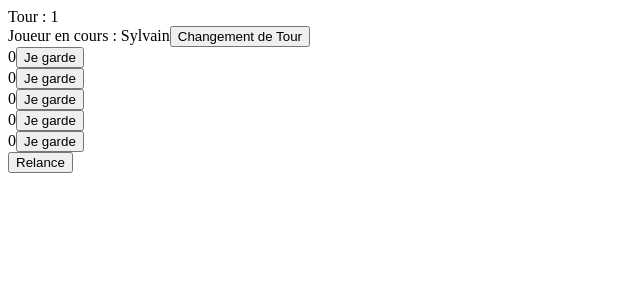
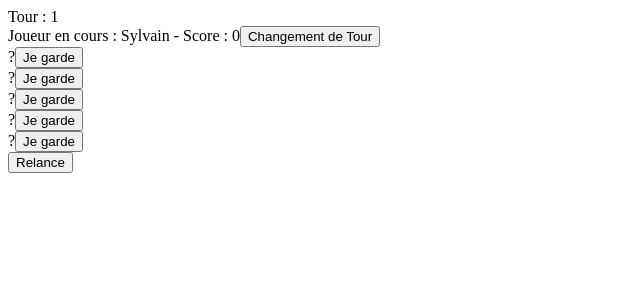
Before and after one commit to Sylvain-Caron/JeuDeYams, an Angular app: page / in a window 1280 px wide. Shown: the top 300 px of the page, without its empty margins (0-640 px from the left). Built offline with nearby package versions, Linux system fonts and the light colour scheme.

Commit message:
Modification sur certains services + ajouts fonctions

```diff
--- a/src/app/dice/Dice.ts
+++ b/src/app/dice/Dice.ts
@@ -10,4 +10,12 @@ export class Dice {
         this.relance = 3;
         this.lock = false;
     }
+
+    setValeur(value : number) {
+        this.valeur = value;
+    }
+
+    getValeur() {
+        return this.valeur;
+    }
 }
--- a/src/app/dice/dice.component.html
+++ b/src/app/dice/dice.component.html
@@ -1,5 +1,6 @@
 <div *ngFor="let dice of allDice">
-    <span>{{ dice.valeur }}</span>
+    <span *ngIf="dice.valeur == 0">?</span>
+    <span *ngIf="dice.valeur != 0">{{ dice.valeur }}</span>
     <button (click)="callLock(dice)">Je garde</button>
 </div>
 
--- a/src/app/score-calcul.service.ts
+++ b/src/app/score-calcul.service.ts
@@ -9,17 +9,19 @@ export class ScoreCalculService {
 
   constructor() { }
 
-  getValeur(listDice : Dice[]) {
+  getValuesDice(listDice : Dice[]) {
     let listValeurDice = []
     for(var dice of listDice){
-      listValeurDice.push(dice.valeur)
+      listValeurDice.push(dice.getValeur());
+      dice.setValeur(0); //On reset la valeur du dès pour le prochain joueur
     }
     return listValeurDice
   }
 
   calculScore(listDice : Dice[], leJoueur : Joueur) {
-    let listValeurDice = this.getValeur(listDice)
+    let listValeurDice = this.getValuesDice(listDice)
     let dicValeur : any = {}
+    let valeur = 0;
     console.log("Dans la fonction calculScore avec la liste des dès et le Joueur : " + leJoueur)
     for(var dice of listValeurDice){
       console.log(dice)
@@ -28,11 +30,17 @@ export class ScoreCalculService {
       } else {
         dicValeur[dice] = 1;
       }
+      valeur += dice // TEST
     }
     console.log(dicValeur)
     console.log("Joueur : " + leJoueur.nom)
-
+    console.log("Valeur : " + valeur)
+    leJoueur.score += valeur;
     // Avec la liste des dès on peut faire nos calculs
   }
 
+  callResetRelance(listDice : Dice[]) {
+    //Reçois la liste des Dès (object) et appel une fonction dans le service Dice pour remettre la relance à 3 pour le prochaine Joueur
+  }
+
 }
--- a/src/app/tour.service.ts
+++ b/src/app/tour.service.ts
@@ -18,9 +18,11 @@ export class TourService {
       if(leTour.actuelJoueur == joueur1 && this.finDuJeu != true)
       {
         leTour.actuelJoueur = joueur2;
+        leTour.previousJoueur = joueur1;
       }
       else if(leTour.actuelJoueur == joueur2 && this.finDuJeu != true){
         leTour.actuelJoueur = joueur1;
+        leTour.previousJoueur = joueur2;
       }
       if(leTour.tour == 10)
       {
--- a/src/app/tour/Tour.ts
+++ b/src/app/tour/Tour.ts
@@ -3,6 +3,7 @@ import { Joueur } from "../joueur/Joueur";
 export class Tour {
     tour = 1;
     actuelJoueur !: Joueur;
+    previousJoueur !: Joueur;
 
     constructor (joueur : Joueur) {
         this.actuelJoueur = joueur;
--- a/src/app/tour/tour.component.html
+++ b/src/app/tour/tour.component.html
@@ -1,6 +1,7 @@
 <div>
     <span>Tour : {{ tour.tour }}</span> <br/>
-    <span>Joueur en cours : {{ tour.actuelJoueur.nom }}</span>
+    <span> Joueur en cours : {{ tour.actuelJoueur.nom }} -</span>
+    <span> Score : {{ tour.actuelJoueur.score }}</span>
     <button (click)="callChangeTour()">Changement de Tour</button>
 
    <!-- <app-dice></app-dice> -->
--- a/src/app/tour/tour.component.ts
+++ b/src/app/tour/tour.component.ts
@@ -34,12 +34,12 @@ export class TourComponent implements OnInit {
 
   callChangeTour() { //Envoie l'objet Tour avec les dernières modifications pour l'update dans le main
     if(this.listDice != null && this.tour.tour < 10) {
-      let tour = this.tourS.changeTour(this.tour, this.joueur1, this.joueur2);
+      let tour = this.tourS.changeTour(this.tour, this.joueur1, this.joueur2); //Changement de tour qui interchange les Joueurs dans l'objet Tour
       this.sendTour(tour)
       console.log("Tour " + tour.tour)
       console.log(this.listDice)
       console.log(tour.actuelJoueur)
-      this.scoreS.calculScore(this.listDice, tour.actuelJoueur)
+      this.scoreS.calculScore(this.listDice, tour.previousJoueur) //On donne le precédent joueur pour l'ajout des points
     }
     else if(this.listDice == null){
       alert("Vous devez lancez les dès au moins une fois !") //Obligatoire car les premiers dès sont "undefined"
```
